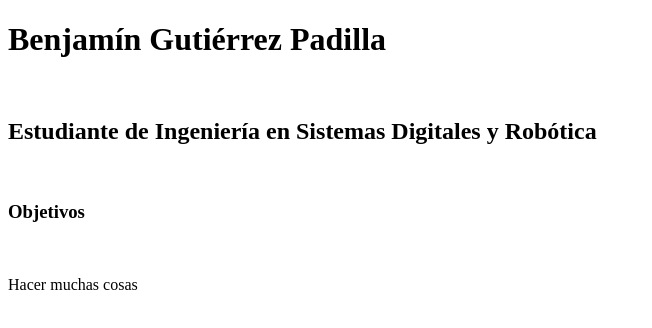
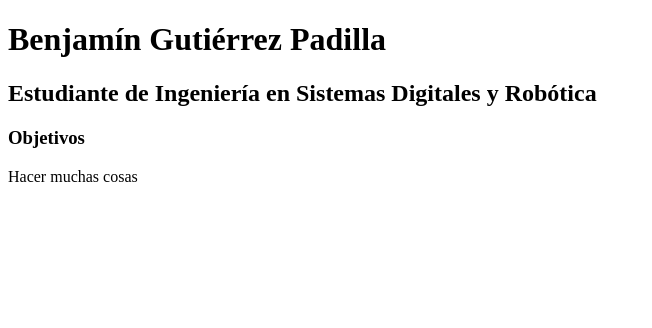
Before and after one commit to GUPABE10/Laboratorios-Web, a plain HTML site: page Laboratorio_1/index.html in a window 1280 px wide. Shown: the whole page, without its empty margins (0-652 px from the left). Drawn offline with Linux system fonts and the light colour scheme.

Commit message:
without br

```diff
--- a/Laboratorio_1/index.html
+++ b/Laboratorio_1/index.html
@@ -8,14 +8,14 @@
 </head>
 <body>
     <header>
-        <h1>Benjamín Gutiérrez Padilla</h1><br>
-        <h2>Estudiante de Ingeniería en Sistemas Digitales y Robótica</h2><br>
+        <h1>Benjamín Gutiérrez Padilla</h1>
+        <h2>Estudiante de Ingeniería en Sistemas Digitales y Robótica</h2>
     </header>
 
     <main>
         <div>
-            <h3>Objetivos</h3><br>
-            <p>Hacer muchas cosas</p><br>
+            <h3>Objetivos</h3>
+            <p>Hacer muchas cosas</p>
         </div>
 
     </main>
```
